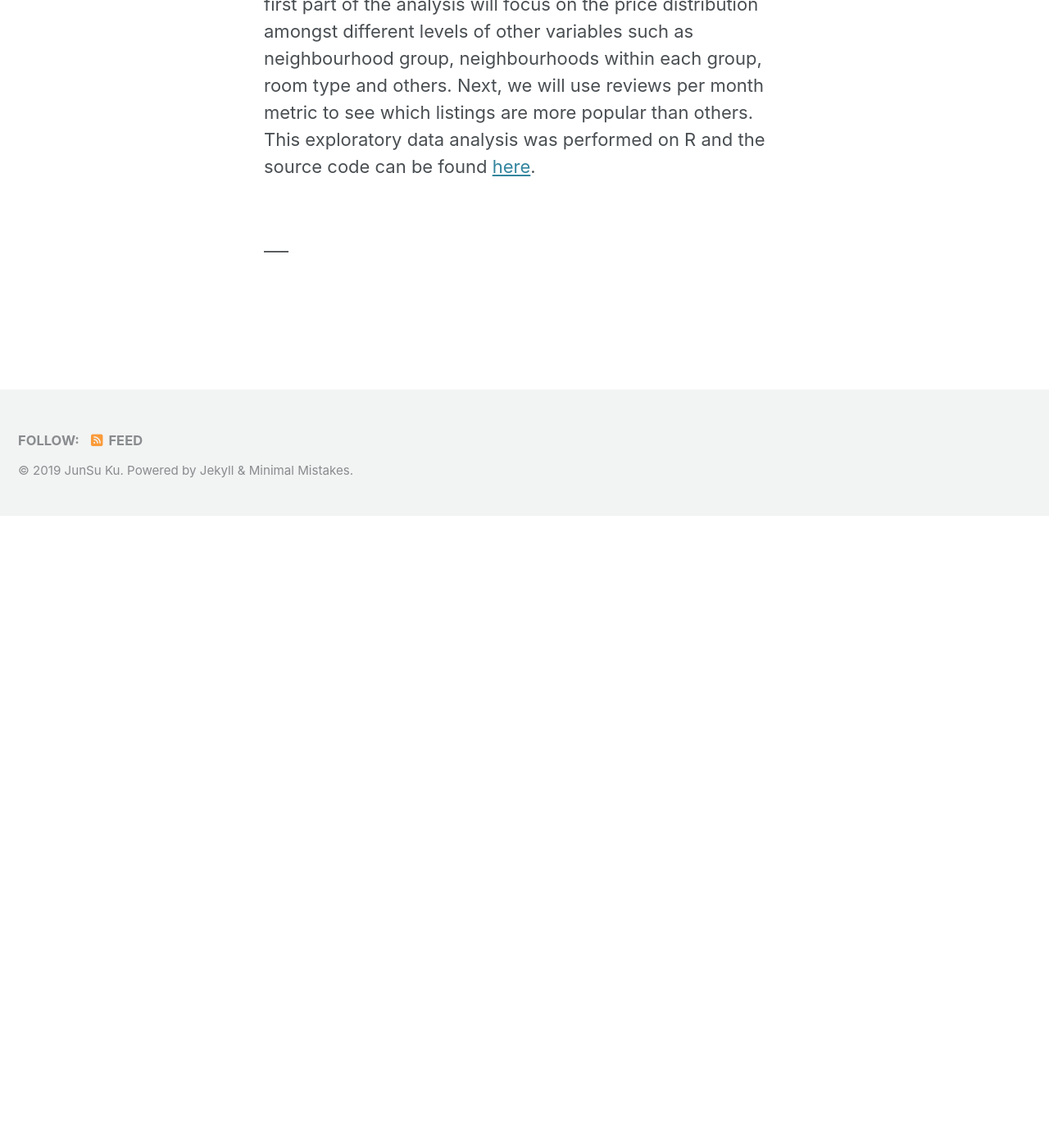
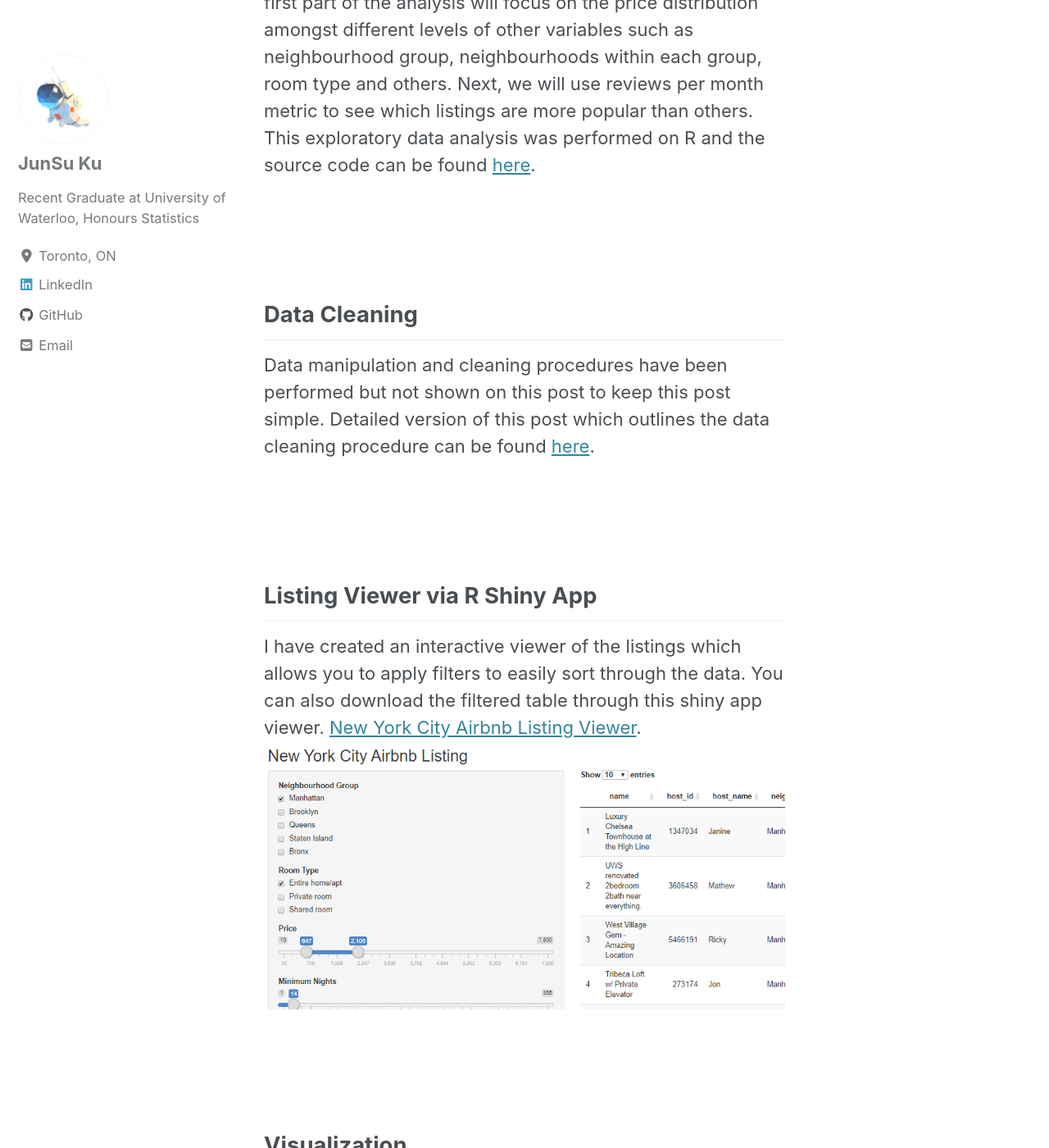
Before and after one commit to junsu-ku/junsu-ku.github.io, a Jekyll site: the page built from _pages/nyc_airbnd.md, in a window 1280 px wide and 1400 px high, scrolled down 1758 px. Shown: the whole window at 82% size. Built offline with Jekyll 4.4.1, drawn with Linux system fonts in a browser that asks for light colours; cached includes are drawn as plain includes; nearby versions of some CDN libraries; before the commit the page ends 2388 px from its top, so only the background shows below that; some of the changed text lies outside the part shown.

Commit message:
added files to the post

```diff
--- a/_pages/nyc_airbnd.md
+++ b/_pages/nyc_airbnd.md
@@ -3,32 +3,19 @@
 subtitle: "Exploratory Data Analysis"
 permalink: /nyc_airbnb/
 header:
-  image: "/images/nyc_header.jpeg"
+  image: "/images/nyc_airbnb/nyc_header.png"
 ---
 
-<br/>
 <br/>
 
 Introduction
 ------------
 
-<br/>
+Airbnb is an online platform for arranging lodging, homestays or tourism experiences. Acting as an online broker, Airbnb allows hosts to offer their real estate listings on their platform and users can easily book their stay for their next travel destinations.
 
-Airbnb is an online platform for arranging lodging,
-homestays or tourism experiences. Acting as an online broker, Airbnb
-allows hosts to offer their real estate listings on their platform and
-users can easily book their stay for their next travel destinations.
+The New York City Airbnb dataset was found on [Kaggle.com](https://www.kaggle.com/dgomonov/new-york-city-airbnb-open-data) and it contains Airbnb listings of New York City with 48895 observations and 16
+variables such as price, neighbourhood, room type, minimum nights, reviews per month and last review date.
 
-<br/>
-
-The New York City Airbnb dataset was found on
-[Kaggle.com](https://www.kaggle.com/dgomonov/new-york-city-airbnb-open-data)
-and it contains Airbnb listings of New York City with 48895 observations and 16
-variables such as price, neighbourhood, room type, minimum nights, reviews per
-month and last review date.
-
-<br/>
-___
 <br/>
 <br/>
 
@@ -38,6 +25,29 @@
 This explanatory data analysis will focus on univariate/bivariate analysis through visualization to uncover some trends within the New York City’s Airbnb market. The first part of the analysis will focus on the price distribution amongst different levels of other variables such as neighbourhood group, neighbourhoods within each group, room type and others. Next, we will use reviews per month metric to see which listings are more popular than others. This exploratory data analysis was performed on R and the source code can be found [here](https://github.com/junsu-ku/NYC-Airbnb-EDA-in-R).
 
 <br/>
-___
+<br/>
+
+
+Data Cleaning
+-------------
+Data manipulation and cleaning procedures have been performed but not shown on this post to keep this post simple. Detailed version of this post which outlines the data cleaning procedure can be found [here](https://junsu-ku.github.io/NYC-Airbnb-EDA-in-R/).
+
 <br/>
 <br/>
+
+
+Listing Viewer via R Shiny App
+------------------------------
+I have created an interactive viewer of the listings which allows you to apply filters to easily sort through the data. You can also download the filtered table through this shiny app viewer.
+[New York City Airbnb Listing Viewer](https://junsu-ku.shinyapps.io/listing_viewer_shiny_app/).
+![](/images/nyc_airbnb/shiny_app.PNG)
+
+<br/>
+<br/>
+
+
+Visualization
+-------------
+![](/images/nyc_airbnb/unnamed-chunk-6-1.png)
+
+The price for Airbnbs in New York City is heavily distributed between $70 to $200 per night with mean price at $152.72 and median price at $106.
```
Also changed, not shown: images/nyc_airbnb/nyc_header.png (added), images/nyc_airbnb/shiny_app.PNG (added), images/nyc_airbnb/unnamed-chunk-10-1.png (added), images/nyc_airbnb/unnamed-chunk-11-1.png (added), images/nyc_airbnb/unnamed-chunk-12-1.png (added), images/nyc_airbnb/unnamed-chunk-13-1.png (added), images/nyc_airbnb/unnamed-chunk-6-1.png (added), images/nyc_airbnb/unnamed-chunk-7-1.png (added), images/nyc_airbnb/unnamed-chunk-8-1.png (added), images/nyc_airbnb/unnamed-chunk-9-1.png (added), images/nyc_header.jpeg (deleted).
